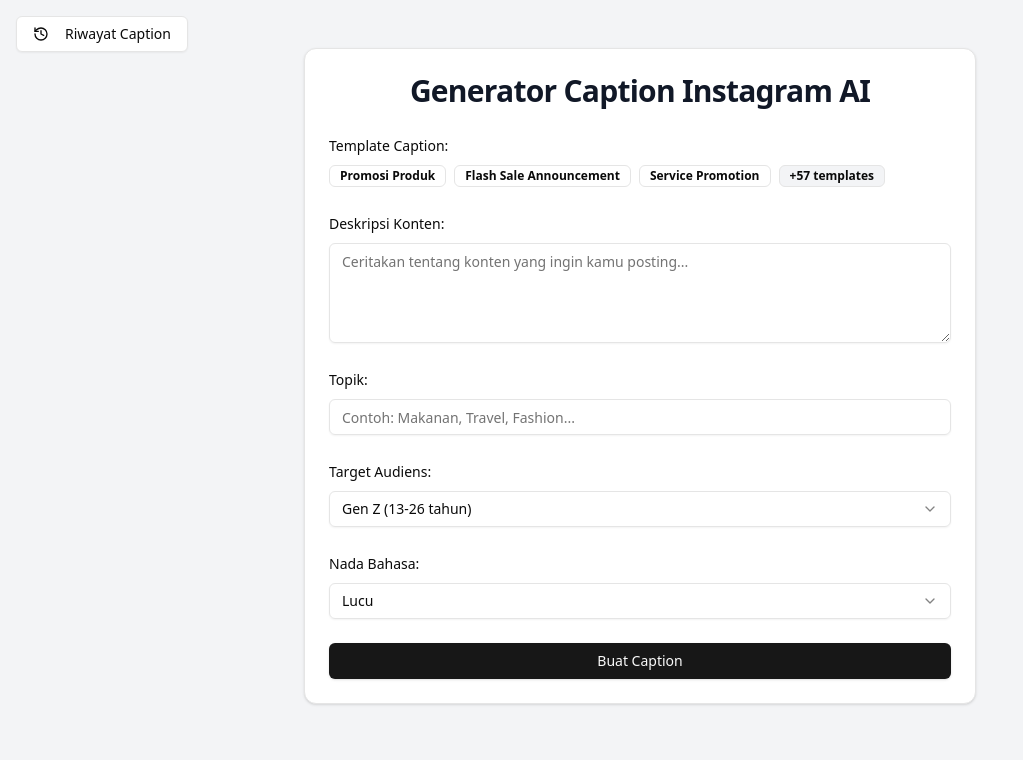
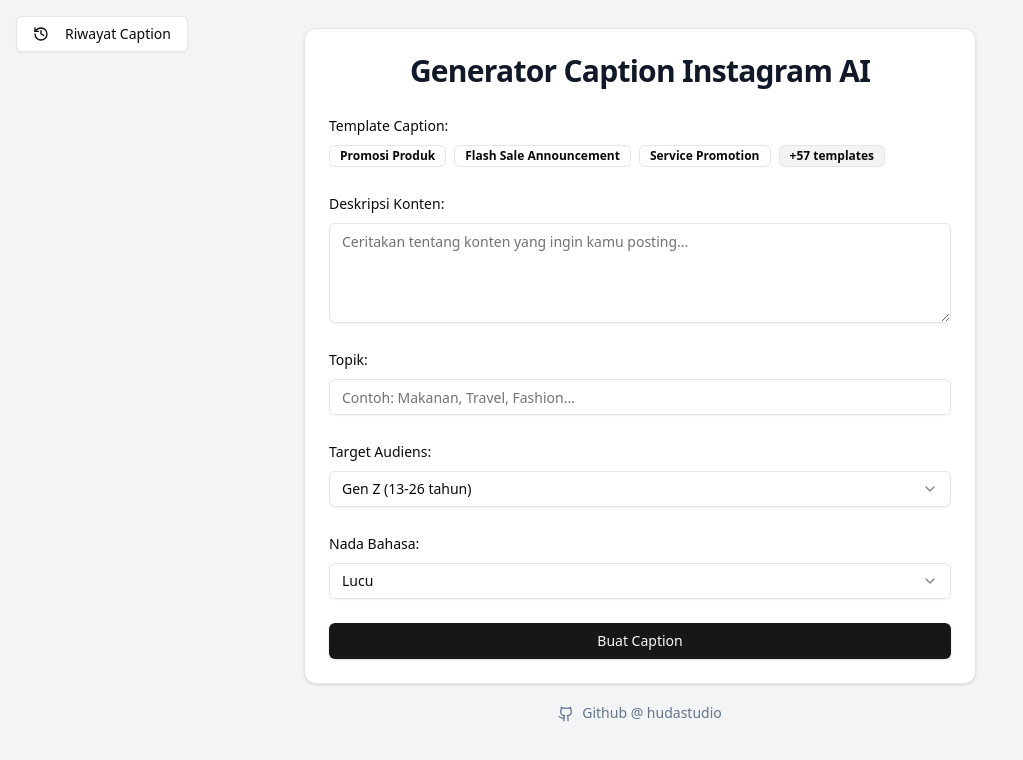
Before and after one commit to hudastudio/instagram-caption-generator, a React (Vite) app: page / in a window 1280 px wide. Shown: the top 760 px of the page, without its empty margins (0-1023 px from the left). Built offline with nearby package versions, Linux system fonts and the light colour scheme.

Commit message:
feat(main): add github button in bottom

```diff
--- a/src/App.jsx
+++ b/src/App.jsx
@@ -8,7 +8,7 @@ import { Alert, AlertDescription } from '@/components/ui/alert';
 import { Select, SelectContent, SelectItem, SelectTrigger, SelectValue } from '@/components/ui/select';
 import { Sheet, SheetContent, SheetHeader, SheetTitle, SheetTrigger } from "@/components/ui/sheet";
 import { ScrollArea } from "@/components/ui/scroll-area";
-import { Loader2 } from 'lucide-react';
+import { Loader2, Github } from 'lucide-react';
 import { templates } from '@/data/templates';
 import { cn } from '@/lib/utils';
 import SearchDialog from '@/components/dialog/SearchDialog';
@@ -138,7 +138,7 @@ function App() {
   };
 
   return (
-    <div className="min-h-screen bg-gray-100 py-12 px-4 sm:px-6 lg:px-8">
+    <div className="min-h-screen bg-gray-100 py-7 px-4 sm:px-6 lg:px-8">
       <HistorySidebar
         isOpen={isOpen}
         setIsOpen={setIsOpen}
@@ -277,6 +277,18 @@ function App() {
           )}
         </CardContent>
       </Card>
+
+
+      <div className="text-center mt-4">
+        <a
+          className="text-center text-sm text-slate-500 hover:text-slate-700"
+          style={{ cursor: 'pointer' }}
+          onClick={() => window.open('https://github.com/hudastudio/instagram-caption-generator/', '_blank')}
+        >
+          <Github size={16} className="inline-block mr-2" />
+          Github @ hudastudio
+        </a>
+      </div>
     </div>
   );
 }
```
